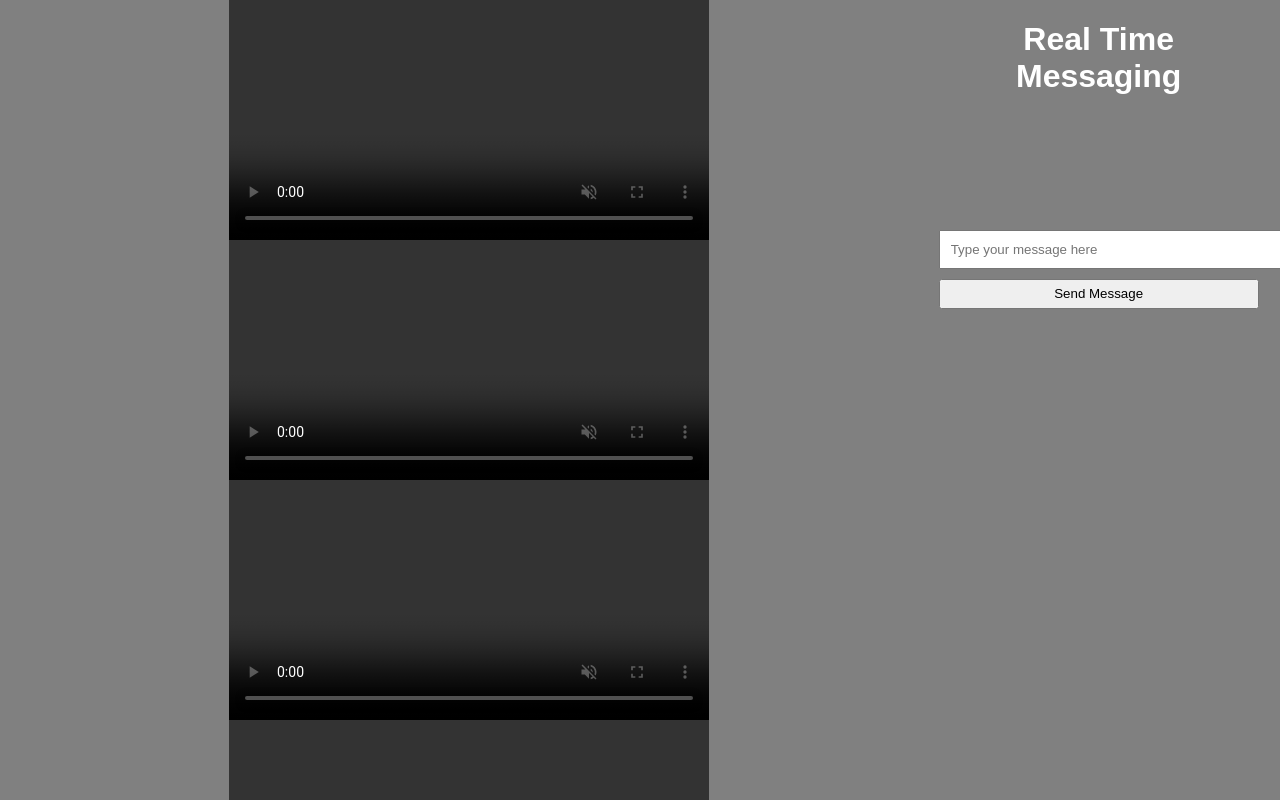
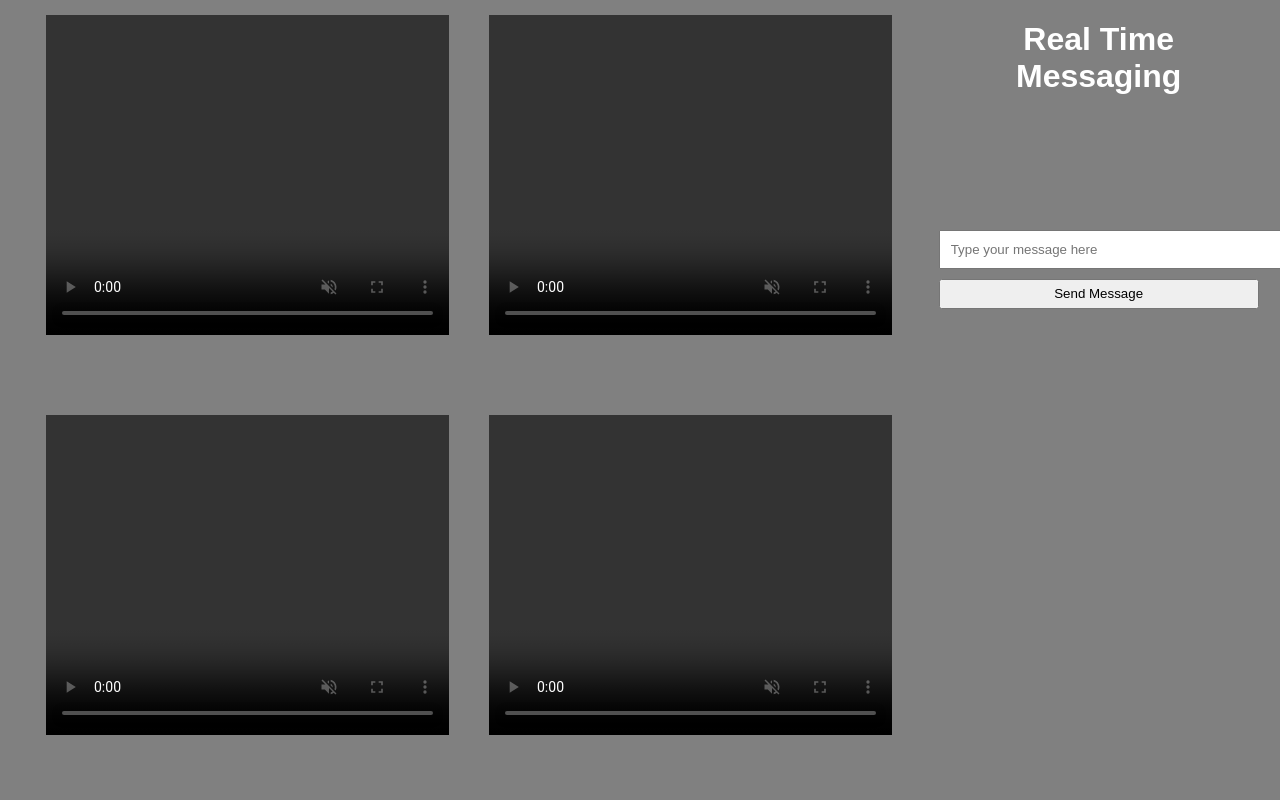
Before and after one commit to praveenKumarPoo/upstox-reactApp, a React (Create React App) app: page / in a window 1280 px wide. Shown: the top 800 px of the page. Built offline with nearby package versions, Linux system fonts and the light colour scheme; no server answers.

Commit message:
video chat implemeneted added cloud urlchanges wss muted reconnect

```diff
--- a/src/table.js
+++ b/src/table.js
@@ -17,8 +17,9 @@ const VideoController = styled.div`
     background-color: gray;
     width: 70vw;
     & video{
-        min-width: 30vw;
-        max-width: 40vw;
+        padding: 10px;
+        margin : 5px;
+        width:45%;
         min-height: 30vh;
         max-height: 40vh;
     }
@@ -72,12 +73,12 @@ export class TableData extends React.Component {
                 const getuserID = window.setInterval(function () {
                     axios.post('https://webrtcconnectinfo.herokuapp.com/get').then(function (data2) {
                         const userList = data2.data.filter((x)=>x.user)
-                        if (userList.length) {
-                            peer1.signal(userList[0].user);
+                        for(var i=0; i<userList.length; i++) {
+                            peer1.signal(userList[i].user);
                             window.clearInterval(getuserID);
                         }
                     })
-                }, 2000)
+                }, 2000);
             }
 
             peer1.on('stream', stream => {
@@ -127,6 +128,7 @@ export class TableData extends React.Component {
         sendBtn.onclick = function() {
           if (!ws) {
             showMessage("No WebSocket connection :(");
+            init();
             return ;
           }
 
@@ -146,7 +148,7 @@ export class TableData extends React.Component {
                     <video className={"video"} id="video2" controls muted/>
                     <video className={"video"} id="video3" controls muted/>
                 </VideoController>
-                <div class={"messageContainer"}>
+                <div className={"messageContainer"}>
                     <h1>Real Time Messaging</h1>
                     <pre id="messages" style={{ height: "100px", overflow: "scroll" }}></pre>
                     <input type="text" id="messageBox" placeholder="Type your message here" style={{ display: "block", width: "100%", marginBottom: "10px", padding: "10px" }} />
```
